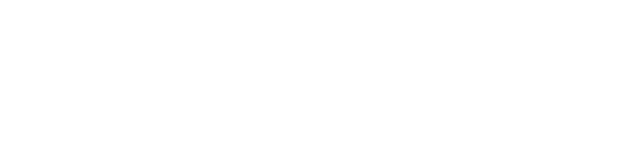
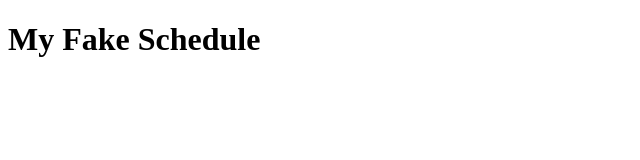
Before and after one commit to jb0230452/My-Schedule, a plain HTML site: page index.html in a window 1280 px wide. Shown: the whole page, without its empty margins (0-640 px from the left). Drawn offline with Linux system fonts and the light colour scheme.

Commit message:
added header

```diff
--- a/index.html
+++ b/index.html
@@ -6,6 +6,7 @@
     <title>Document</title>
 </head>
 <body>
+    <h1>My Fake Schedule</h1>
     <table>
         <th>
             <td></td>
--- a/styles.css
+++ b/styles.css
@@ -0,0 +1,3 @@
+h1{
+    color: red;
+}
```
